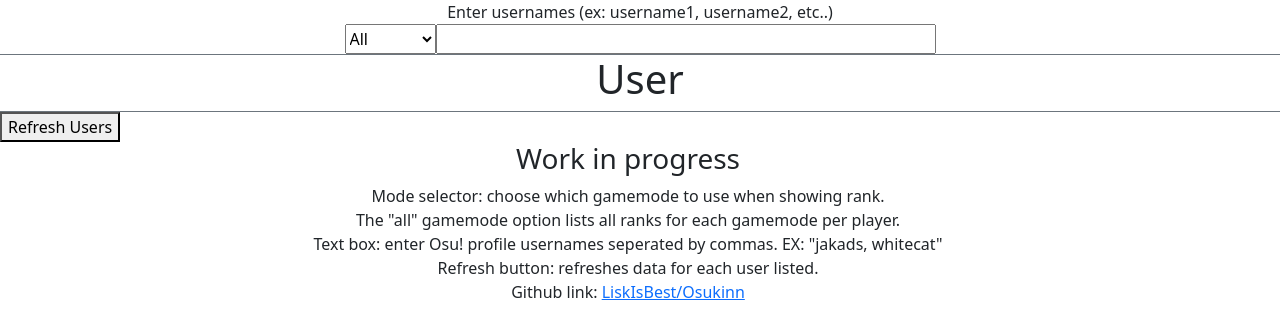
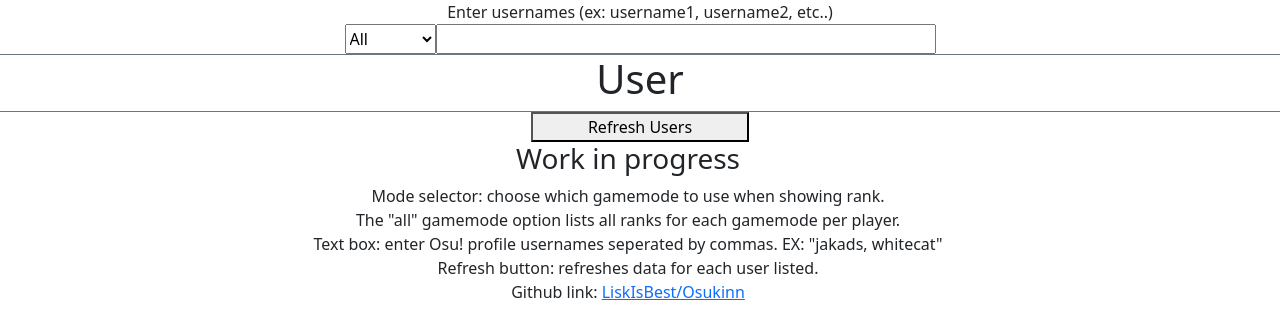
Before and after one commit to LiskIsBest/Osukinn, a Svelte app in the folder frontend/: page / in a window 1280 px wide. Shown: the top 336 px of the page. Built offline with nearby package versions, Linux system fonts and the light colour scheme; no server answers.

Commit message:
Update Refresh.svelte

```diff
--- a/frontend/src/components/Refresh.svelte
+++ b/frontend/src/components/Refresh.svelte
@@ -2,10 +2,7 @@
 	import axios from "axios";
 	import { createEventDispatcher } from "svelte";
 
-	const dispatch = createEventDispatcher()
-
-  let className = "";
-  export { className as class };
+	const dispatch = createEventDispatcher();
 
   export let username_list;
 
@@ -15,14 +12,15 @@
 
 	function refresh(){
 		username_list.forEach(async (username) => {
-			const response = await axios.put(endpoint(username))
-			console.log(response.status)
+			const response = await axios.put(endpoint(username));
+			const data = await JSON.parse(response.data.toString());
+			console.log(data);
 		});
-		dispatch("ResetUsers")
+		dispatch("ResetUsers");
 	}
 
 </script>
 
-<div>
-	<button class={className} on:click={refresh}>Refresh Users</button>
+<div class="d-flex row justify-content-center">
+	<button class="col-2 text-center" on:click={refresh}>Refresh Users</button>
 </div>
```
